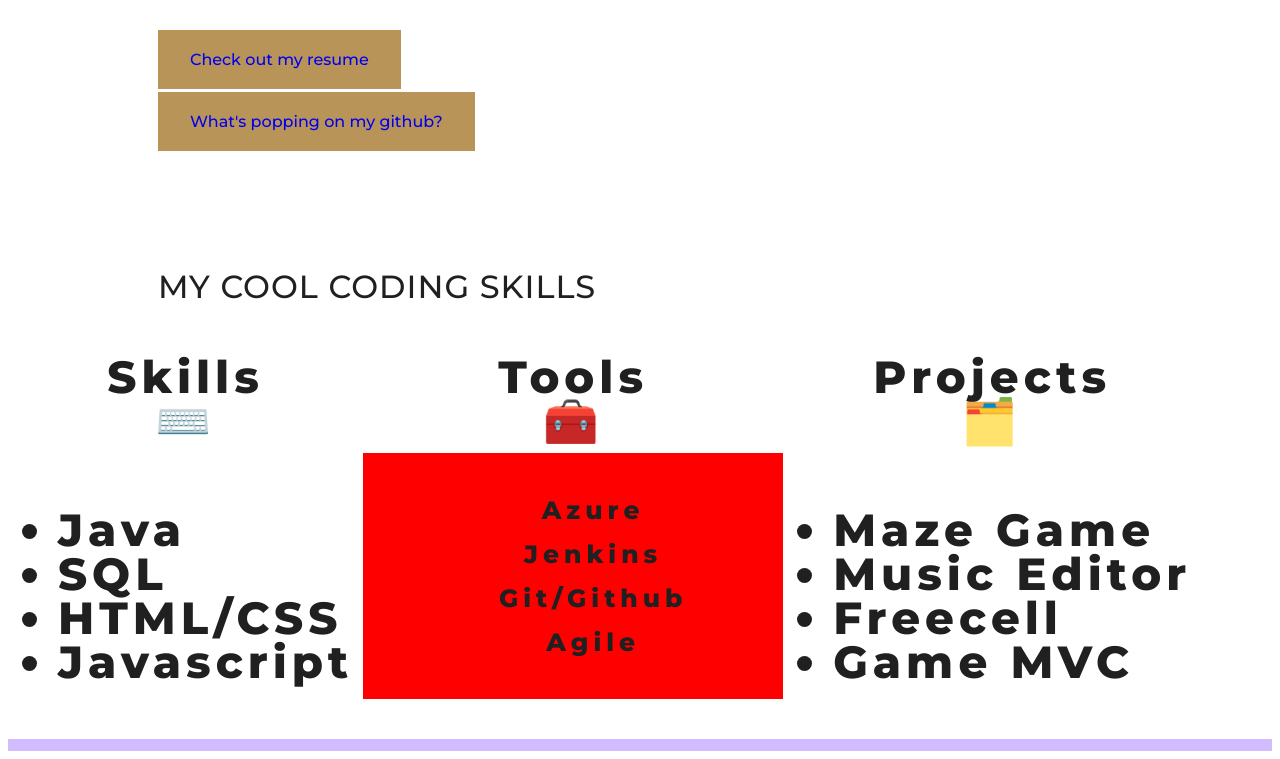
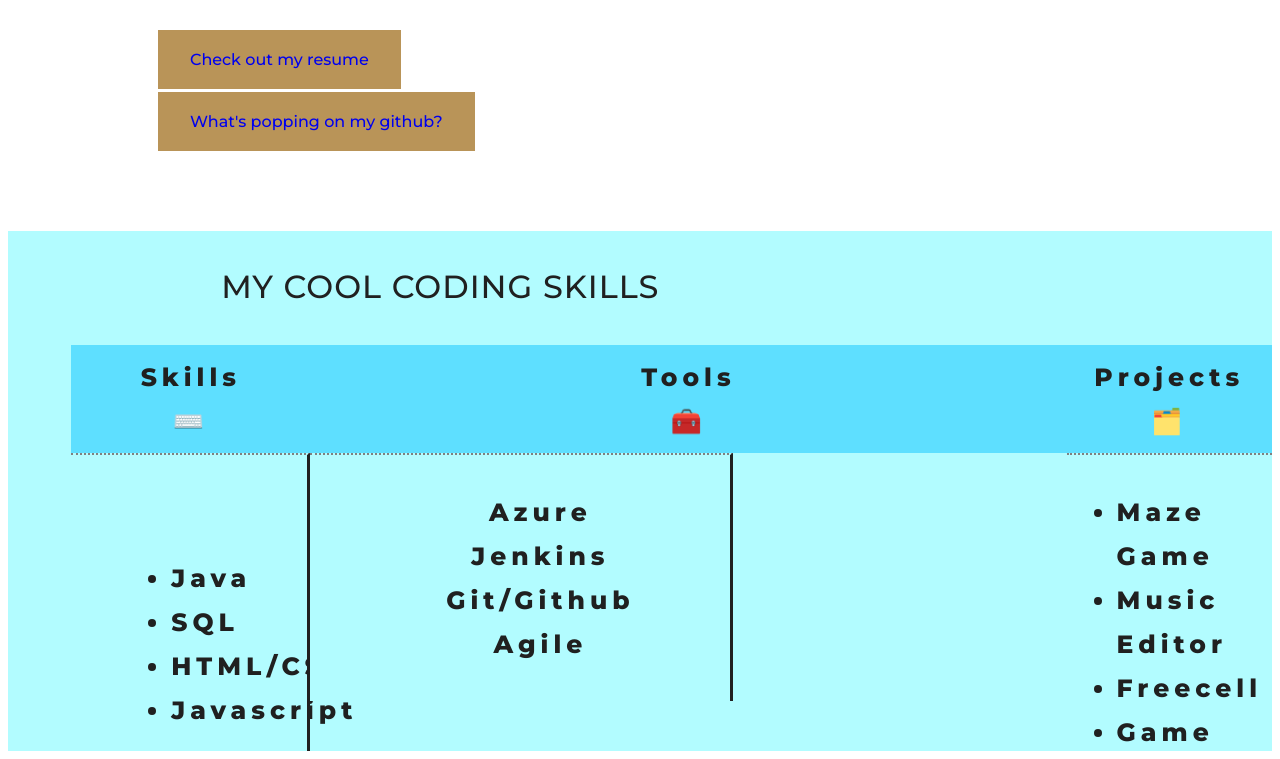
Before and after one commit to meganmelau/meganlauresume.github.io, a plain HTML site: page index.html in a window 1280 px wide. Shown: the part 546-1305 px from the top of the page. Drawn offline with Linux system fonts and the light colour scheme.

Commit message:
Added css for skills

```diff
--- a/css/style.css
+++ b/css/style.css
@@ -271,3 +271,39 @@ a:active {
      padding:20px;
      margin-top:40px;
 }
+
+thead  {
+     font-family: Montserrat;
+     font-size: 25px;
+  background-color: #5edfff;
+  border-top: 20px dotted red;
+}
+
+td{
+     font-family: Montserrat;
+     font-size: 25px;
+ background-color: #4CAF50;
+ width: 10%;
+ border-right: solid;
+ border-top: 2px dotted grey;
+}
+
+#skills {
+     font-family: Montserrat;
+     font-size: 25px;
+  padding-left: 5%;
+  background-color: #b2fcff;
+}
+
+#tools {
+     font-family: Montserrat;
+     font-size: 25px;
+  background-color: #b2fcff;
+}
+
+#projects {
+     font-family: Montserrat;
+     font-size: 25px;
+  background-color: #b2fcff;
+  border-right: none;
+}
```
